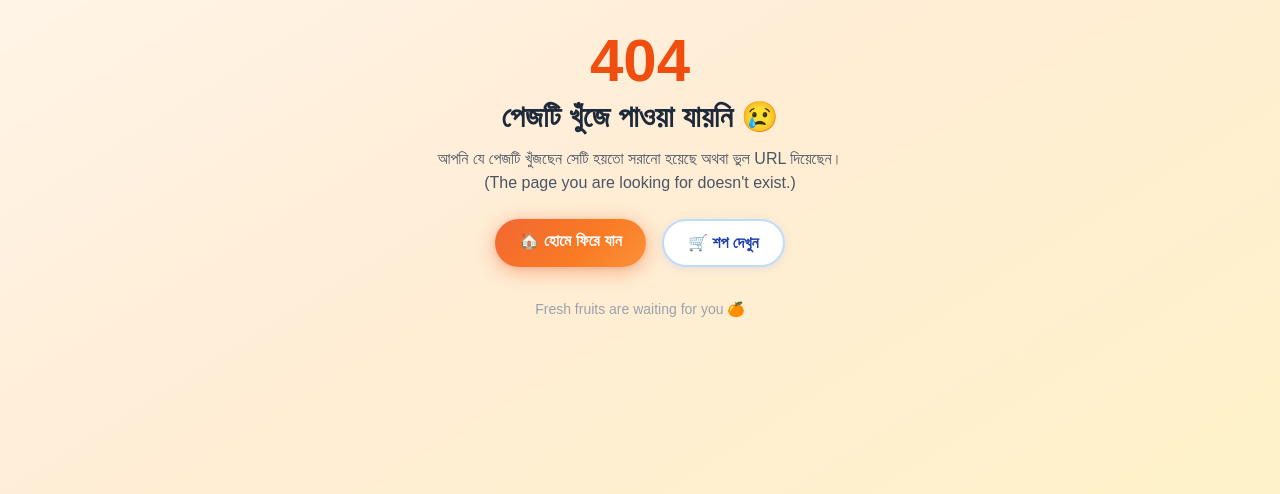
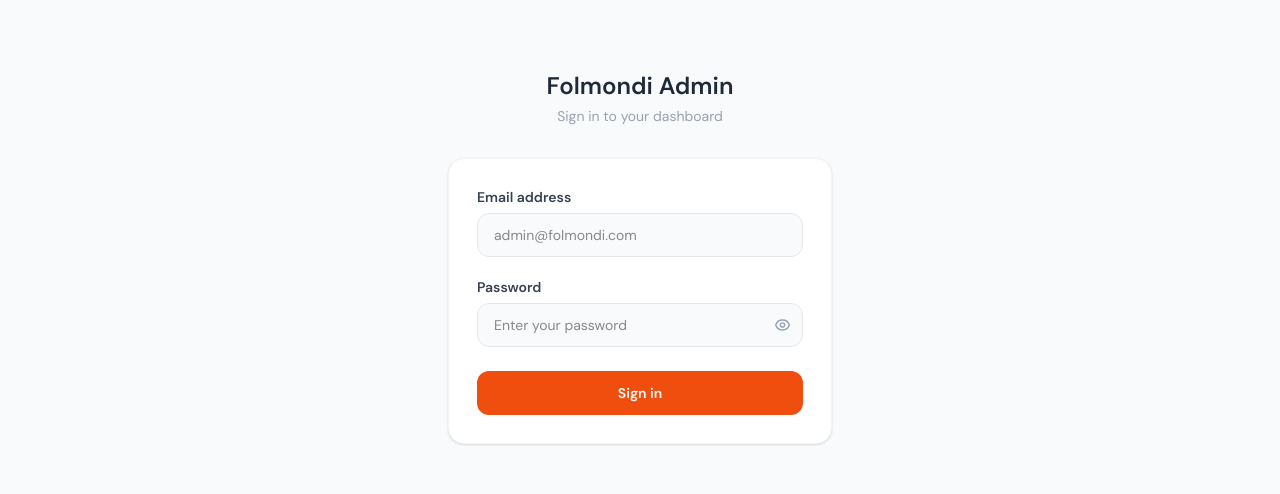
Before and after one commit to alamgir65/folmondi.com-client, a React (Vite) app: page /admin/login in a window 1280 px wide. Shown: the part 225-719 px from the top of the page. Built offline with nearby package versions, Linux system fonts and the light colour scheme; no server answers.

Commit message:
admin login page added

```diff
--- /dev/null
+++ b/src/pages/admin-login/Adminlogin.jsx
@@ -0,0 +1,152 @@
+import axios from "axios";
+import { useState } from "react";
+import { useForm } from "react-hook-form";
+
+export default function AdminLogin() {
+  const [showPassword, setShowPassword] = useState(false);
+  const [loading, setLoading] = useState(false);
+  const [loginError, setLoginError] = useState("");
+
+  const {
+    register,
+    handleSubmit,
+    formState: { errors },
+  } = useForm({ mode: "onTouched" });
+
+  const onSubmit = async (data) => {
+    setLoading(true);
+    setLoginError("");
+    try {
+      console.log("Login data:", data);
+      await axios.post(`${import.meta.env.VITE_API_BASE_URL}/api/admin/login`, data)
+    } catch (err) {
+      setLoginError("Invalid email or password. Please try again.");
+    } finally {
+      setLoading(false);
+    }
+  };
+
+  return (
+    <div
+      className="min-h-screen flex items-center justify-center px-4"
+      style={{ background: "#f9fafb", fontFamily: "'DM Sans', sans-serif" }}
+    >
+
+      <div className="w-full max-w-sm">
+
+        {/* Logo */}
+        <div className="text-center mb-8">
+          <h1 className="text-2xl font-bold font-black text-gray-800">Folmondi Admin</h1>
+          <p className="text-sm text-gray-400 mt-1">Sign in to your dashboard</p>
+        </div>
+
+        {/* Card */}
+        <div
+          className="bg-white rounded-2xl p-7 shadow-sm"
+          style={{ border: "1px solid #f3f4f6" }}
+        >
+
+          {/* Server error */}
+          {loginError && (
+            <div
+              className="flex items-center gap-2.5 text-sm px-4 py-3 rounded-xl mb-5"
+              style={{ background: "#fff1f2", color: "#dc2626", border: "1px solid #fecaca" }}
+            >
+              <span>⚠️</span>
+              {loginError}
+            </div>
+          )}
+
+          <form onSubmit={handleSubmit(onSubmit)} noValidate className="flex flex-col gap-5">
+
+            {/* Email */}
+            <div>
+              <label className="block text-sm font-semibold text-gray-700 mb-1.5">
+                Email address
+              </label>
+              <input
+                type="email"
+                placeholder="admin@folmondi.com"
+                className="w-full h-11 px-4 text-sm rounded-xl bg-gray-50 transition-colors focus:outline-none"
+                style={{
+                  border: errors.email ? "1.5px solid #f87171" : "1.5px solid #e5e7eb",
+                }}
+                {...register("email", {
+                  required: "Email is required",
+                  pattern: {
+                    value: /^[^\s@]+@[^\s@]+\.[^\s@]+$/,
+                    message: "Enter a valid email address",
+                  },
+                })}
+              />
+              {errors.email && (
+                <p className="text-xs text-red-500 mt-1.5">{errors.email.message}</p>
+              )}
+            </div>
+
+            {/* Password */}
+            <div>
+              <label className="block text-sm font-semibold text-gray-700 mb-1.5">
+                Password
+              </label>
+              <div className="relative">
+                <input
+                  type={showPassword ? "text" : "password"}
+                  placeholder="Enter your password"
+                  className="w-full h-11 px-4 pr-11 text-sm rounded-xl bg-gray-50 transition-colors focus:outline-none"
+                  style={{
+                    border: errors.password ? "1.5px solid #f87171" : "1.5px solid #e5e7eb",
+                  }}
+                  {...register("password", {
+                    required: "Password is required",
+                    minLength: { value: 6, message: "Minimum 6 characters" },
+                  })}
+                />
+                <button
+                  type="button"
+                  onClick={() => setShowPassword((s) => !s)}
+                  className="absolute right-3 top-1/2 -translate-y-1/2 text-gray-400 hover:text-gray-600 transition-colors"
+                  tabIndex={-1}
+                >
+                  {showPassword ? (
+                    <svg width={17} height={17} fill="none" stroke="currentColor" strokeWidth={2} viewBox="0 0 24 24">
+                      <path strokeLinecap="round" strokeLinejoin="round" d="M13.875 18.825A10.05 10.05 0 0112 19c-4.478 0-8.268-2.943-9.543-7a9.97 9.97 0 011.563-3.029m5.858.908a3 3 0 114.243 4.243M9.878 9.878l4.242 4.242M9.88 9.88l-3.29-3.29m7.532 7.532l3.29 3.29M3 3l3.59 3.59m0 0A9.953 9.953 0 0112 5c4.478 0 8.268 2.943 9.543 7a10.025 10.025 0 01-4.132 5.411m0 0L21 21" />
+                    </svg>
+                  ) : (
+                    <svg width={17} height={17} fill="none" stroke="currentColor" strokeWidth={2} viewBox="0 0 24 24">
+                      <path strokeLinecap="round" strokeLinejoin="round" d="M15 12a3 3 0 11-6 0 3 3 0 016 0z" />
+                      <path strokeLinecap="round" strokeLinejoin="round" d="M2.458 12C3.732 7.943 7.523 5 12 5c4.478 0 8.268 2.943 9.542 7-1.274 4.057-5.064 7-9.542 7-4.477 0-8.268-2.943-9.542-7z" />
+                    </svg>
+                  )}
+                </button>
+              </div>
+              {errors.password && (
+                <p className="text-xs text-red-500 mt-1.5">{errors.password.message}</p>
+              )}
+            </div>
+
+            {/* Submit */}
+            <button
+              type="submit"
+              disabled={loading}
+              className="w-full h-11 rounded-xl text-sm font-bold text-white flex items-center justify-center gap-2 transition-all bg-(--orange-hot) hover:brightness-110 disabled:opacity-60 disabled:cursor-not-allowed mt-1"
+            >
+              {loading ? (
+                <>
+                  <svg className="animate-spin" width={16} height={16} fill="none" viewBox="0 0 24 24">
+                    <circle className="opacity-25" cx="12" cy="12" r="10" stroke="white" strokeWidth={4} />
+                    <path className="opacity-75" fill="white" d="M4 12a8 8 0 018-8v4l3-3-3-3v4a8 8 0 000 16v-4l-3 3 3 3v-4a8 8 0 01-8-8z" />
+                  </svg>
+                  Signing in…
+                </>
+              ) : (
+                "Sign in"
+              )}
+            </button>
+
+          </form>
+        </div>
+      </div>
+    </div>
+  );
+}
--- a/src/routes/Routes.jsx
+++ b/src/routes/Routes.jsx
@@ -24,6 +24,7 @@
 import TermsAndConditions from "../pages/terms-conditions/Termsandconditions";
 import PrivacyPolicy from "../pages/privacy-policy/PrivacyPolicy";
 import StatisticsPage from "../components/Dashboard/statistics/StatisticsPage";
+import AdminLogin from "../pages/admin-login/Adminlogin";
 
 export const router = createBrowserRouter([
     {
@@ -80,6 +81,10 @@
             {
                 path: 'privacy-policy',
                 element: <PrivacyPolicy/>
+            },
+            {
+                path: 'admin/login',
+                element: <AdminLogin/>
             }
         ]
     },
```
